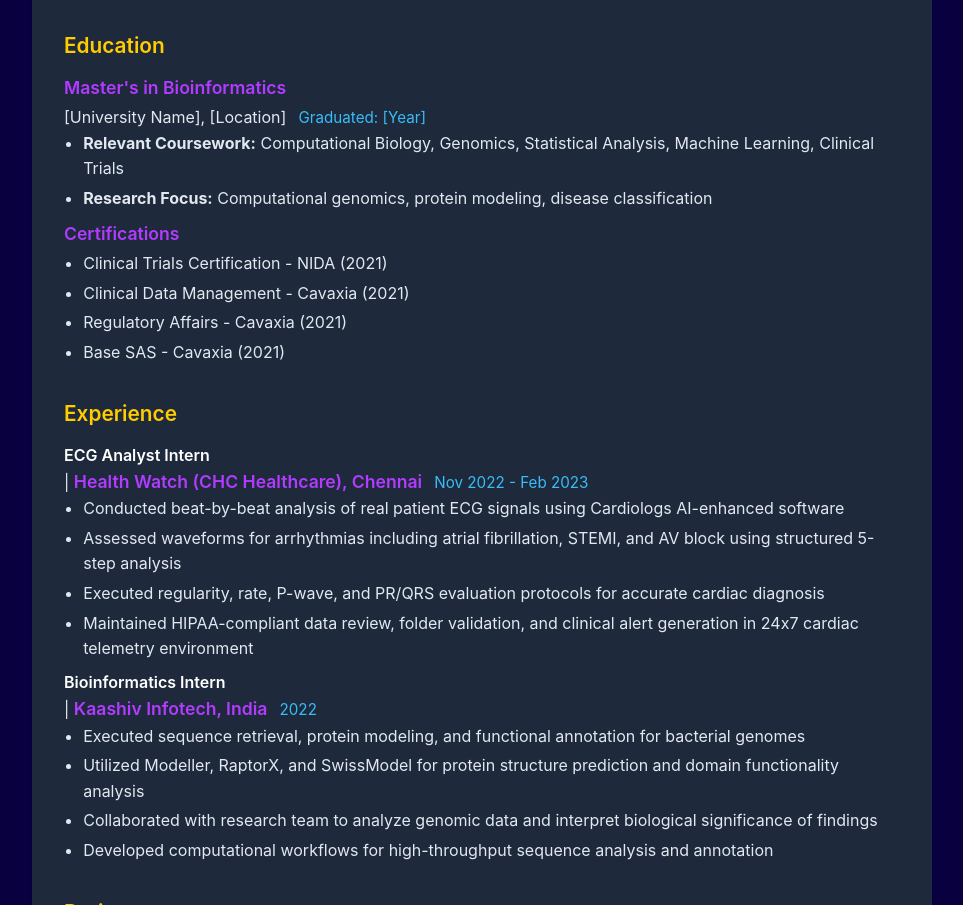
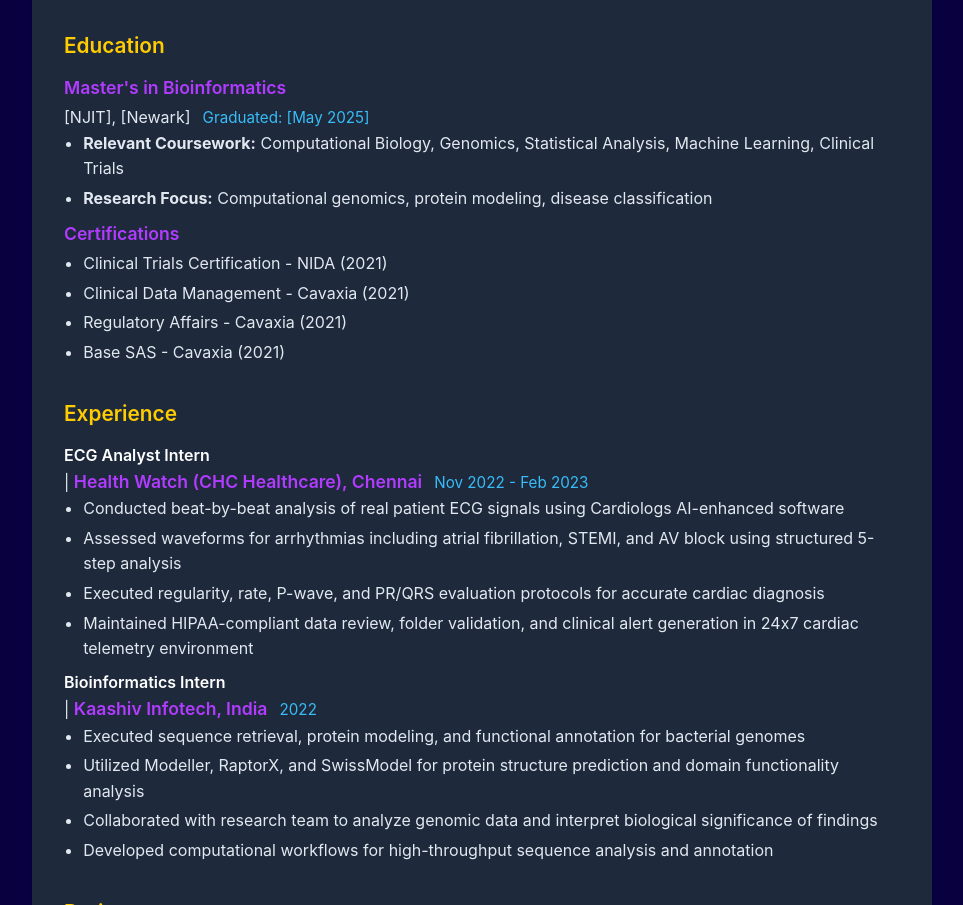
Before and after one commit to salma123508/Portfolio, a plain HTML site: page resume.html in a window 1280 px wide. Shown: the part 905-1810 px from the top of the page, without its empty margins (158-1121 px from the left). Drawn offline with Linux system fonts and the light colour scheme.

Commit message:
Update resume.html

```diff
--- a/resume.html
+++ b/resume.html
@@ -60,7 +60,7 @@
         <div class="resume-section">
             <h3>Education</h3>
             <div class="resume-subtitle">Master's in Bioinformatics</div>
-            <div>[University Name], [Location] <span class="resume-date">Graduated: [Year]</span></div>
+            <div>[NJIT], [Newark] <span class="resume-date">Graduated: [May 2025]</span></div>
             <ul>
                 <li><b>Relevant Coursework:</b> Computational Biology, Genomics, Statistical Analysis, Machine Learning, Clinical Trials</li>
                 <li><b>Research Focus:</b> Computational genomics, protein modeling, disease classification</li>
```
